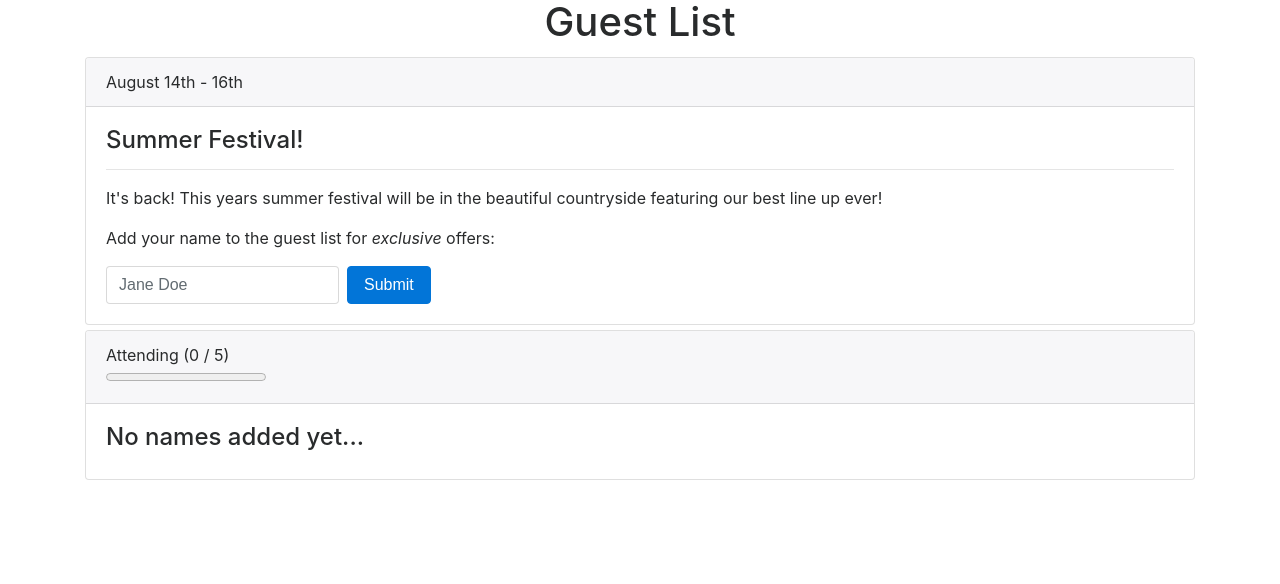
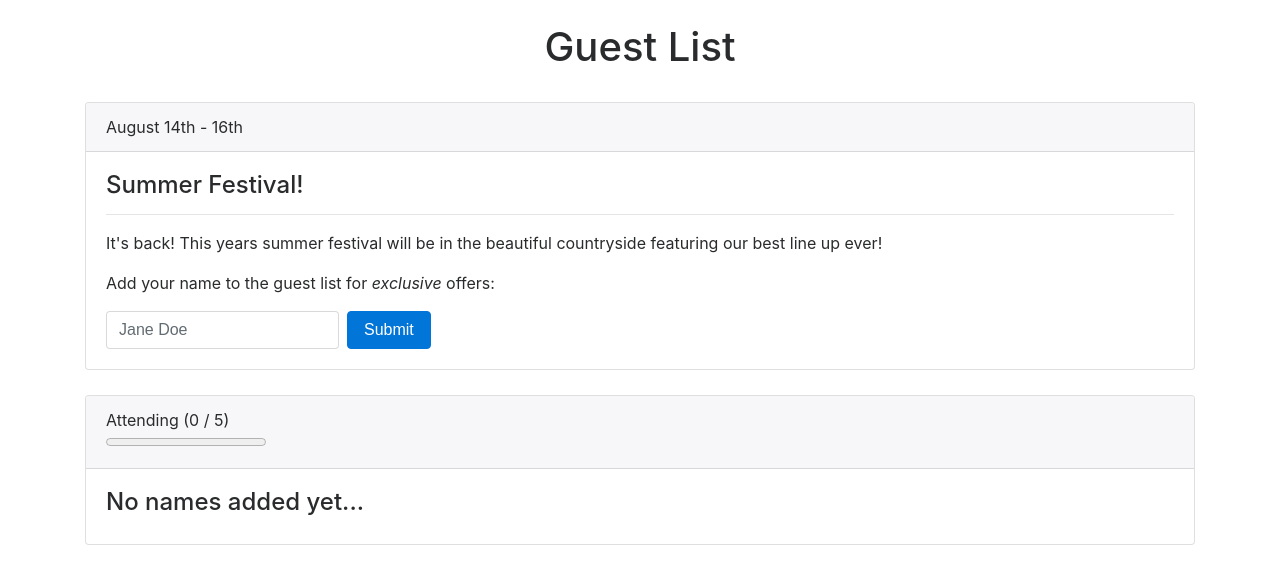
Before and after one commit to sahilmob/vue-guest-list, a plain HTML site: page index.html in a window 1280 px wide. Drawn offline with nearby package versions, Linux system fonts and the light colour scheme.

Commit message:
Move 'margin-top from data object to app.css'

```diff
--- a/app.css
+++ b/app.css
@@ -1,3 +1,6 @@
+.row {
+  margin-top: 25px;
+}
 .name-box {
   padding: 10px;
   margin: 10px;
--- a/app.js
+++ b/app.js
@@ -9,9 +9,6 @@ new Vue({
         },
         newNameText: '',
         guestName: [],
-        appStyles: {
-            marginTop: '5px',
-        },
         eventCapacity: 5,
         enevtCapacityPercentage: 0
     },
--- a/index.html
+++ b/index.html
@@ -17,7 +17,8 @@
   <div class="container">
     <div id="navigation">
       <!-- <div class="row" v-bind:style="appStyles"> -->
-      <div class="row" :style="appStyles">
+      <!-- <div class="row" :style="appStyles"> -->
+      <div class="row">
         <div class="col-sm-12 text-center">
           <h1>{{appName}}</h1>
         </div>
@@ -27,7 +28,7 @@
 
 
       <!-- <div class="row" :style="appStyles"> -->
-      <div class="row" :style="appStyles">
+      <div class="row">
         <div class="col-sm-12">
           <div class="card">
             <!-- <div class="card-header" v-bind:class="formSubmitClass"> -->
@@ -54,7 +55,7 @@
       </div>
 
       <!-- <div class="row" :style="appStyles"> -->
-      <div class="row" :style="appStyles">
+      <div class="row">
         <div class="col-sm-12">
           <div class="card">
             <div class="card-header">
```
